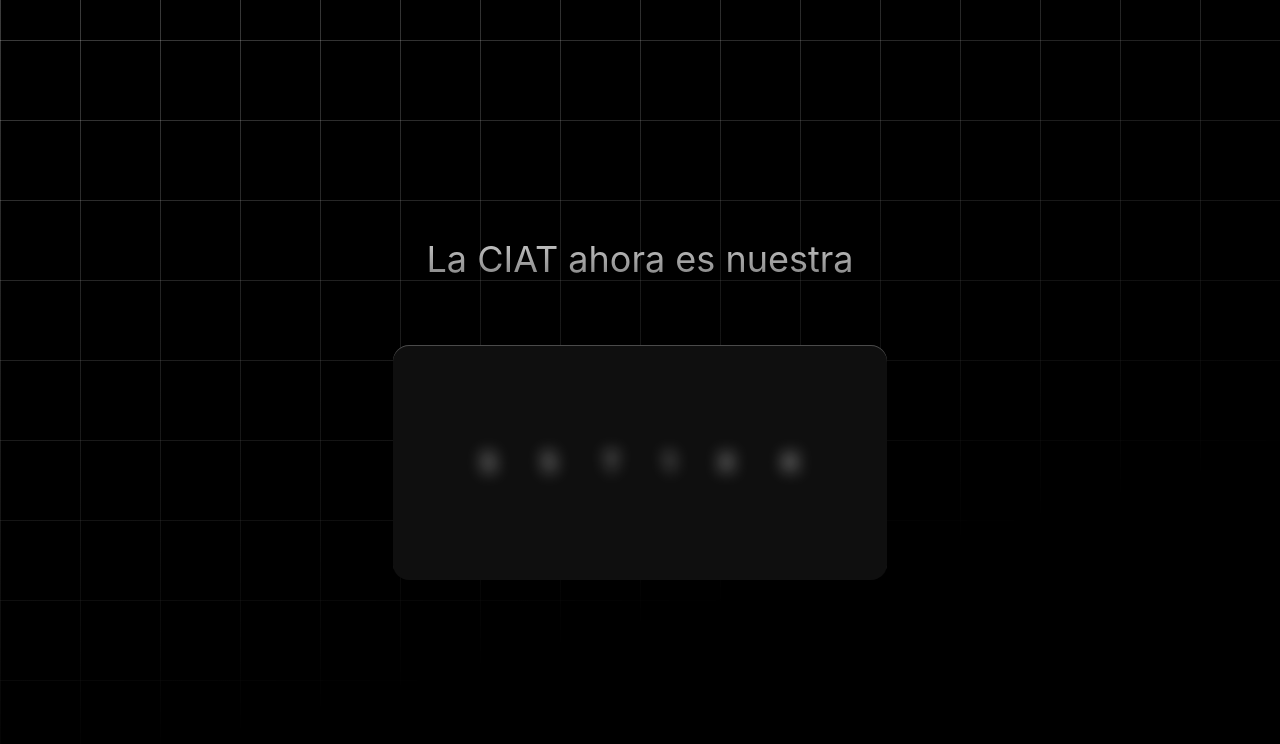
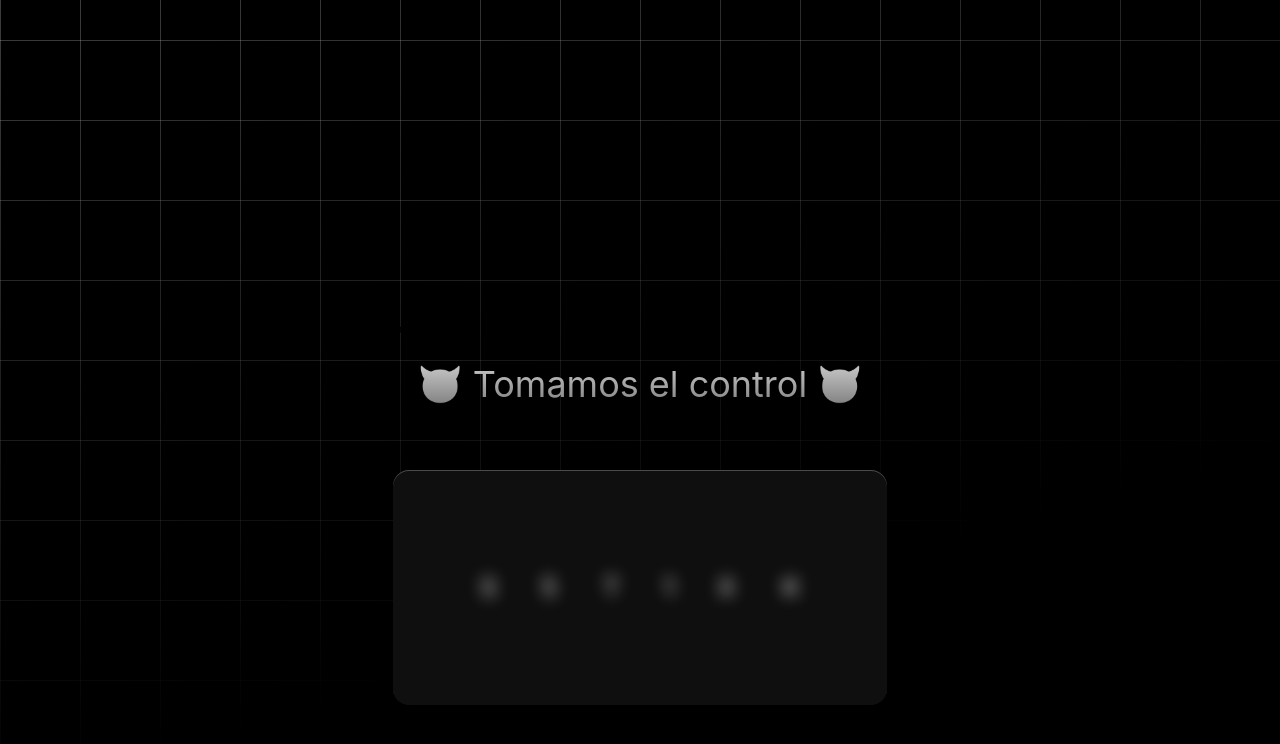
Before and after one commit to cuerpodeinvestigacionesantitec/cia-t, a plain HTML site: page index.html in a window 1280 px wide. Drawn offline with Linux system fonts and the light colour scheme.

Commit message:
aJUSTE INDEX

```diff
--- a/index.html
+++ b/index.html
@@ -126,11 +126,26 @@ ul {
   --active: var(--lerp-5);
 }
 
+
+
+
+
+
 	</style>
 </head>
 <body>
+
+<div class="scanlines"></div>
+
+<div class="intro-wrap">
+  <div class="noise"></div>
+  <div class="noise noise-moving"></div>
+
+  <div class="play" data-splitting>PLAY</div>
+  <div class="time">--:--</div>
+  <div id=container>
     <section>
-  <p>La CIAT ahora es nuestra</p>
+      <p>😈 Tomamos el control 😈</p>
       <ul class="code">
         <li tabindex="0" class="digit">
           <span>S</span>
@@ -152,5 +167,8 @@ ul {
         </li>
       </ul>
     </section>
+  </div>
+  <div class="recordSpeed">SLP 0:00:00</div>
+</div>
 </body>
 </html>
```
Lines whose indentation alone changed are shown as unchanged.
